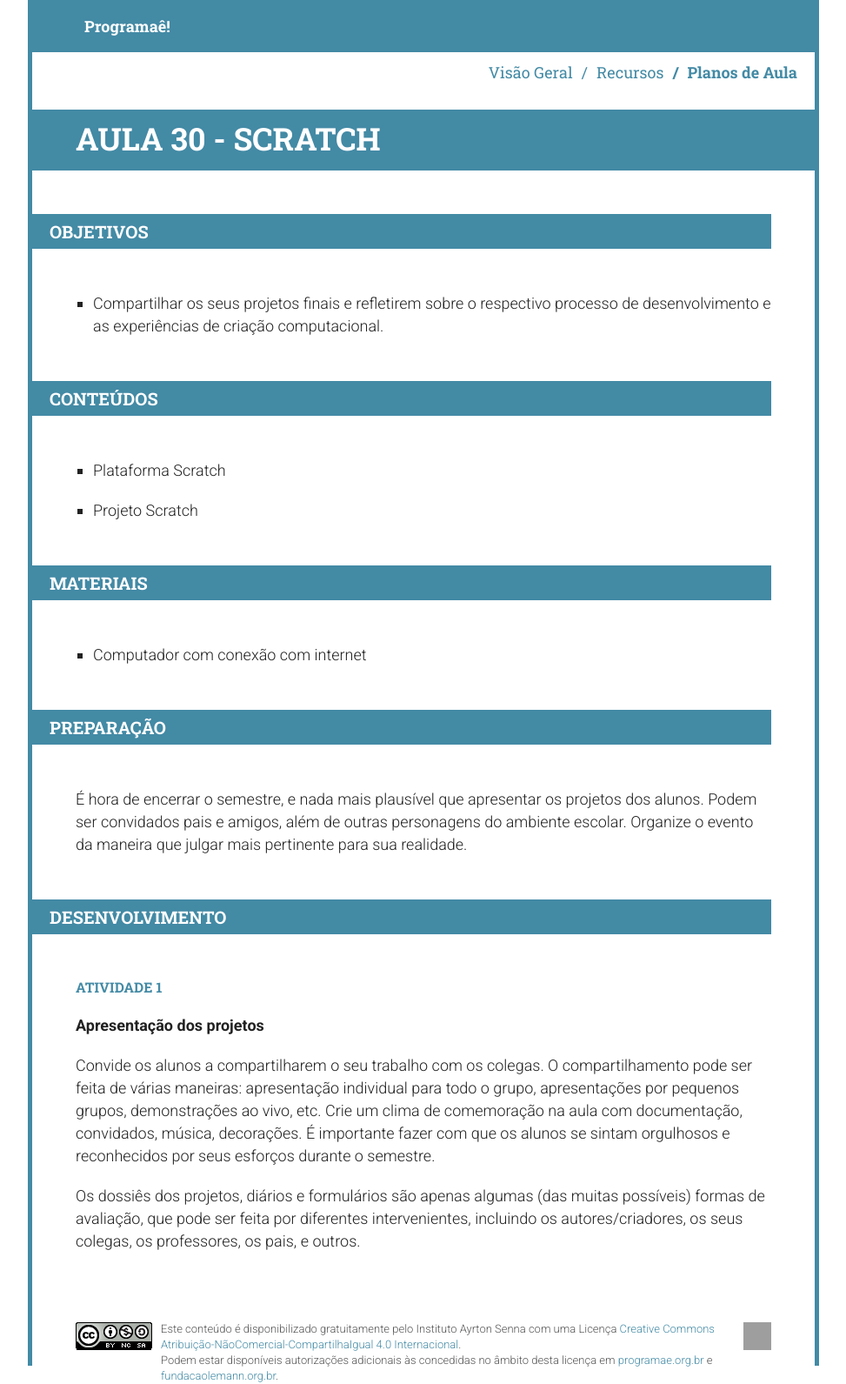
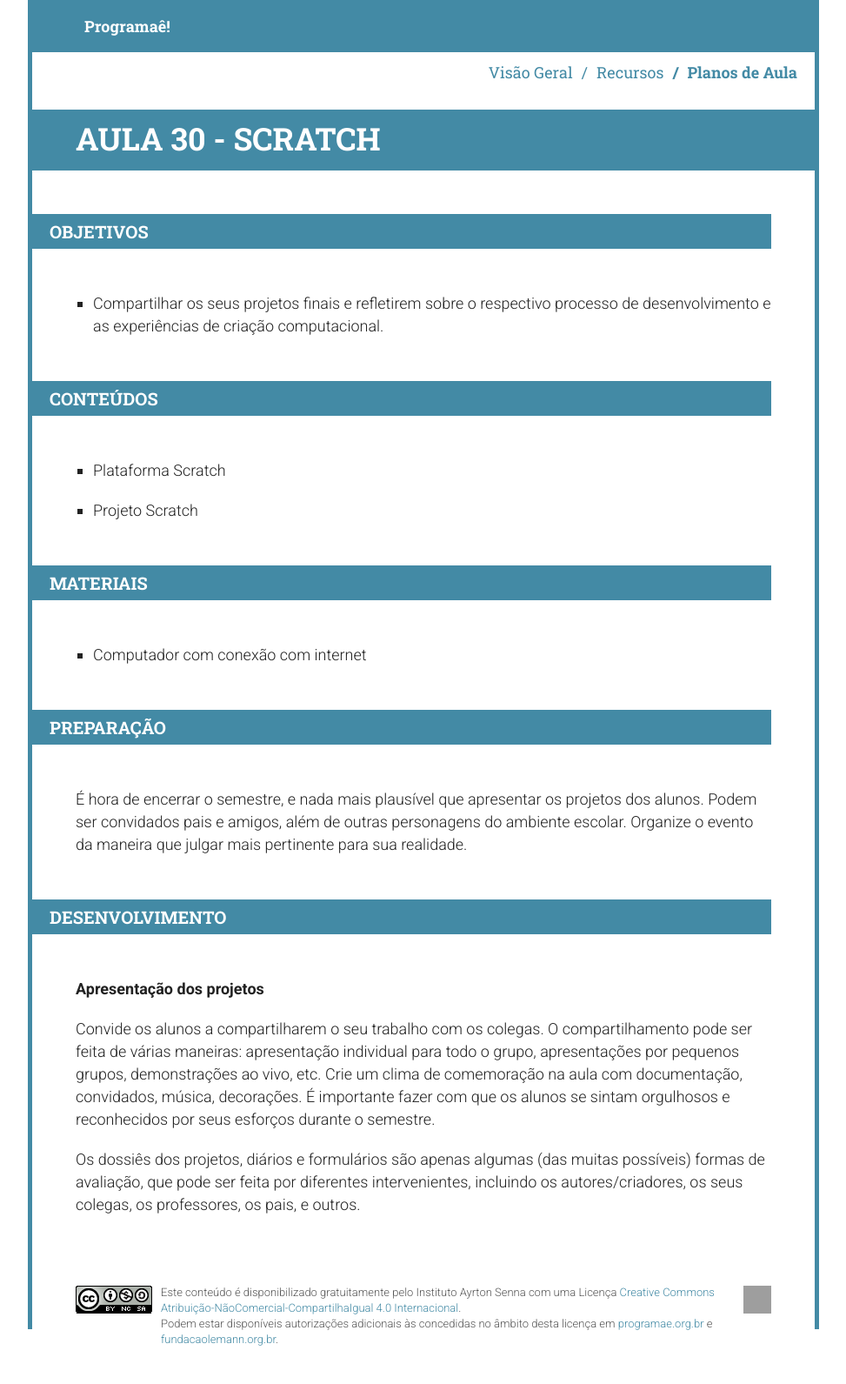
Before and after one commit to Programae/blocos, a Jekyll site: the page built from _posts/2015-01-01-aula30.md, in a window 1280 px wide. Shown: the whole page at 87% size, without its empty margins (153-1126 px from the left). Built offline with Jekyll 4.4.1, drawn with Linux system fonts in a browser that asks for light colours; nearby versions of some CDN libraries; library files that are not in the unit come from our copies; after the commit the page ends 1549 px from its top, so only the background shows below that; grey boxes are pictures that could not be loaded.

Commit message:
Correções da última atualização

```diff
--- a/_posts/2015-01-01-aula30.md
+++ b/_posts/2015-01-01-aula30.md
@@ -26,7 +26,6 @@ tags: [scratch, codeorg, programaê, tutorial]
 
 ## Desenvolvimento
 
-### Atividade 1
 
 **Apresentação dos projetos**
 
```
Also changed, not shown: 1 other file.
